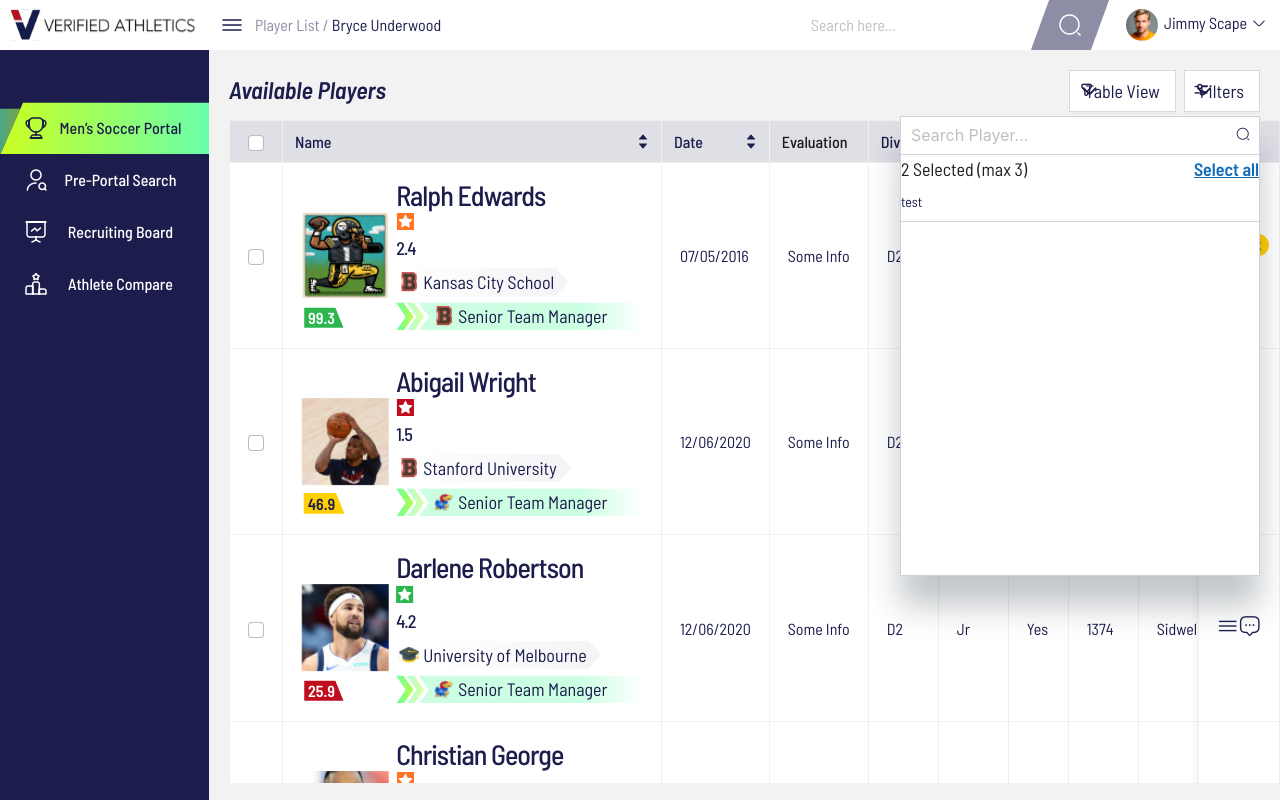
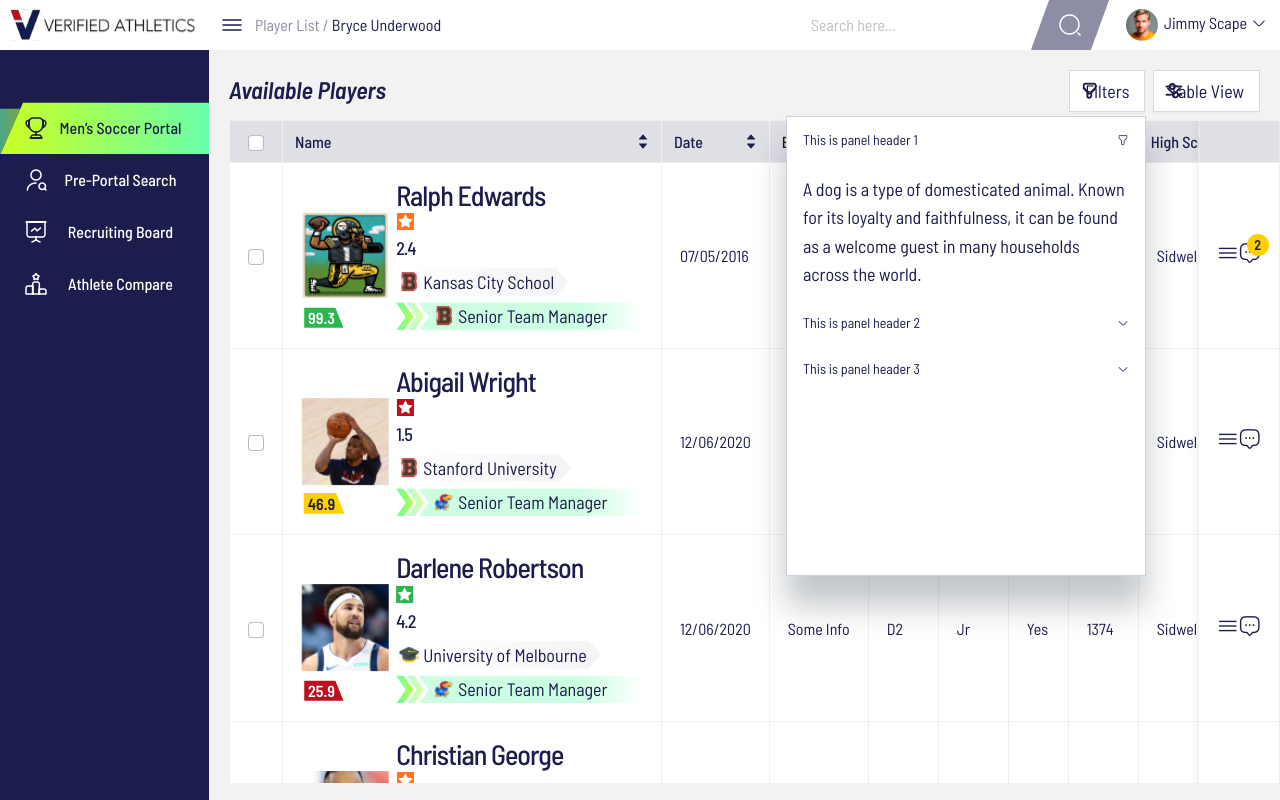
Before and after one commit to mfarhankz/verifi-athlet, a Next.js app: page /mens-soccer-portal in a window 1280 px wide. Both pictures are taken after a click on the button "Filters". Built offline with nearby package versions, Linux system fonts and the light colour scheme; a web font is replaced by a local one.

Commit message:
add filter component

```diff
--- a/src/app/(dashboard)/_components/Filters.tsx
+++ b/src/app/(dashboard)/_components/Filters.tsx
@@ -1,28 +1,55 @@
 import React from "react";
-import { Button, Dropdown, Flex, Input, Typography } from "antd";
-import Link from "next/link";
+import { Button, Dropdown, Flex } from "antd";
+import type { CollapseProps } from "antd";
+import { Collapse } from "antd";
 
 export default function Filters() {
+  const text = `
+    A dog is a type of domesticated animal.
+    Known for its loyalty and faithfulness,
+    it can be found as a welcome guest in many households across the world.
+  `;
+  const items: CollapseProps["items"] = [
+    {
+      key: "1",
+      label: "This is panel header 1",
+      children: <p>{text}</p>,
+    },
+    {
+      key: "2",
+      label: "This is panel header 2",
+      children: <p>{text}</p>,
+    },
+    {
+      key: "3",
+      label: "This is panel header 3",
+      children: <p>{text}</p>,
+    },
+  ];
+
   const dropdownContent = () => (
-        <div className="compare-player">
-          <div className="input-field">
-            <Input type="text" placeholder="Search Player..." />
-            <i className="icon-search-normal-1 text-xl flex"></i>
-          </div>
-          <Flex justify="space-between" className="px-3 py-2">
-            <Typography.Text>2 Selected (max 3)</Typography.Text>
-            <Link href="/">Select all</Link>
-          </Flex>
-          <ul>
-            <li>test</li>
-          </ul>
+    <div className="filter-screen">
+      <Collapse
+        defaultActiveKey={["1"]}
+        ghost
+        items={items}
+        expandIcon={({ isActive }) =>
+          isActive ? (
+            <i className="icon-filter-1"></i>
+          ) : (
+            <i className="icon-arrow-down-1"></i>
+          )
+        }
+        expandIconPosition="end"
+      />
     </div>
   );
   return (
     <Flex>
       <Dropdown dropdownRender={dropdownContent} trigger={["click"]}>
         <Button className="select-dropdown">
-                Filters <i className="icon-arrow-down-1"></i>
+          <i className="icon-filter-1"></i> Filters{" "}
+          <i className="icon-arrow-down-1"></i>
         </Button>
       </Dropdown>
     </Flex>
--- a/src/app/(dashboard)/_components/TableView.tsx
+++ b/src/app/(dashboard)/_components/TableView.tsx
@@ -22,7 +22,7 @@ export default function TableView() {
     <Flex>
       <Dropdown dropdownRender={dropdownContent} trigger={["click"]}>
             <Button className="select-dropdown">
-              Table View <i className="icon-arrow-down-1"></i>
+              <i className="icon-setting-4"></i> Table View <i className="icon-arrow-down-1"></i>
             </Button>
           </Dropdown>
     </Flex>
--- a/src/app/(dashboard)/mens-soccer-portal/page.tsx
+++ b/src/app/(dashboard)/mens-soccer-portal/page.tsx
@@ -255,12 +255,10 @@ export default function MensSoccerPortal() {
 
         <Space>
           <div className="selectbox-ui">
-            <i className="icon-filter-1"></i>
-            <TableView />
+            <Filters />
           </div>
           <div className="selectbox-ui">
-            <i className="icon-setting-4"></i>
-            <Filters />
+            <TableView />
           </div>
         </Space>
       </Flex>
--- a/src/app/globals.scss
+++ b/src/app/globals.scss
@@ -11,6 +11,7 @@
 @use "scss/athleteCompare";
 @use "scss/profile";
 @use "scss/common";
+@use "scss/filterScreen";
 
 @import url("https://fonts.googleapis.com/css2?family=Barlow+Semi+Condensed:ital,wght@0,100;0,200;0,300;0,400;0,500;0,600;0,700;0,800;0,900;1,100;1,200;1,300;1,400;1,500;1,600;1,700;1,800;1,900&family=Hind+Madurai:wght@300;400;500;600;700&display=swap");
 
--- /dev/null
+++ b/src/app/scss/_filterScreen.scss
@@ -0,0 +1,8 @@
+.filter-screen {
+    background-color: var(--bg-white);
+    box-shadow: 0px 30px 30px rgba(17, 31, 44, 0.25);
+    width: 360px;
+    height: 460px;
+    overflow: auto;
+    border: 1px solid rgba(28, 29, 77, 0.2);
+}
```
Lines whose indentation alone changed are shown as unchanged.
